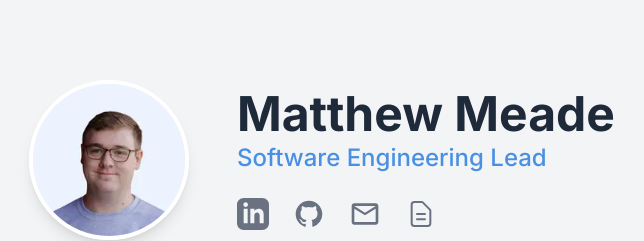
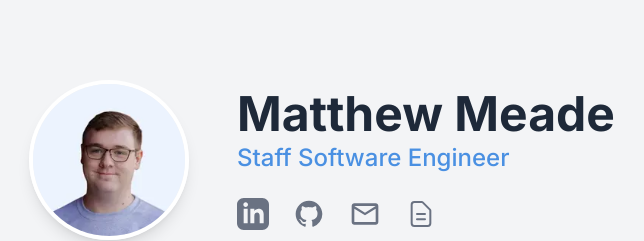
Before and after one commit to MatthewMeade/PersonalPortfolio, a website: page index.html in a window 1280 px wide. Shown: the top 241 px of the page, without its empty margins (251-895 px from the left). Drawn offline with nearby package versions, Linux system fonts and the light colour scheme; files that its build step writes are made by us from their sources.

Commit message:
Update job titlle

```diff
--- a/index.html
+++ b/index.html
@@ -24,7 +24,7 @@
 
             <div>
                 <h1 class="text-4xl md:text-5xl font-bold text-gray-800">Matthew Meade</h1>
-                <p class="text-xl md:text-2xl accent-color font-medium mt-1">Software Engineering Lead</p>
+                <p class="text-xl md:text-2xl accent-color font-medium mt-1">Staff Software Engineer</p>
 
                 <div class="mt-6 flex justify-center md:justify-start space-x-6">
                     <a href="https://www.linkedin.com/in/matthewmeade" target="_blank"
```
